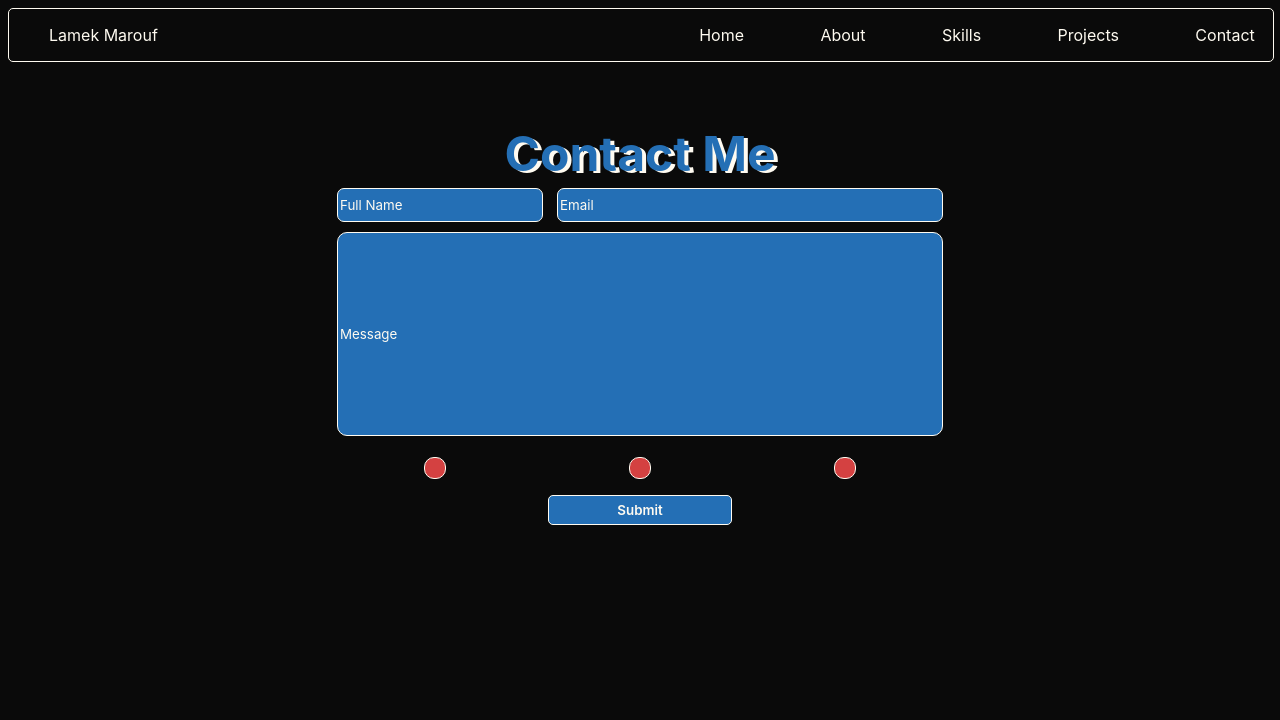
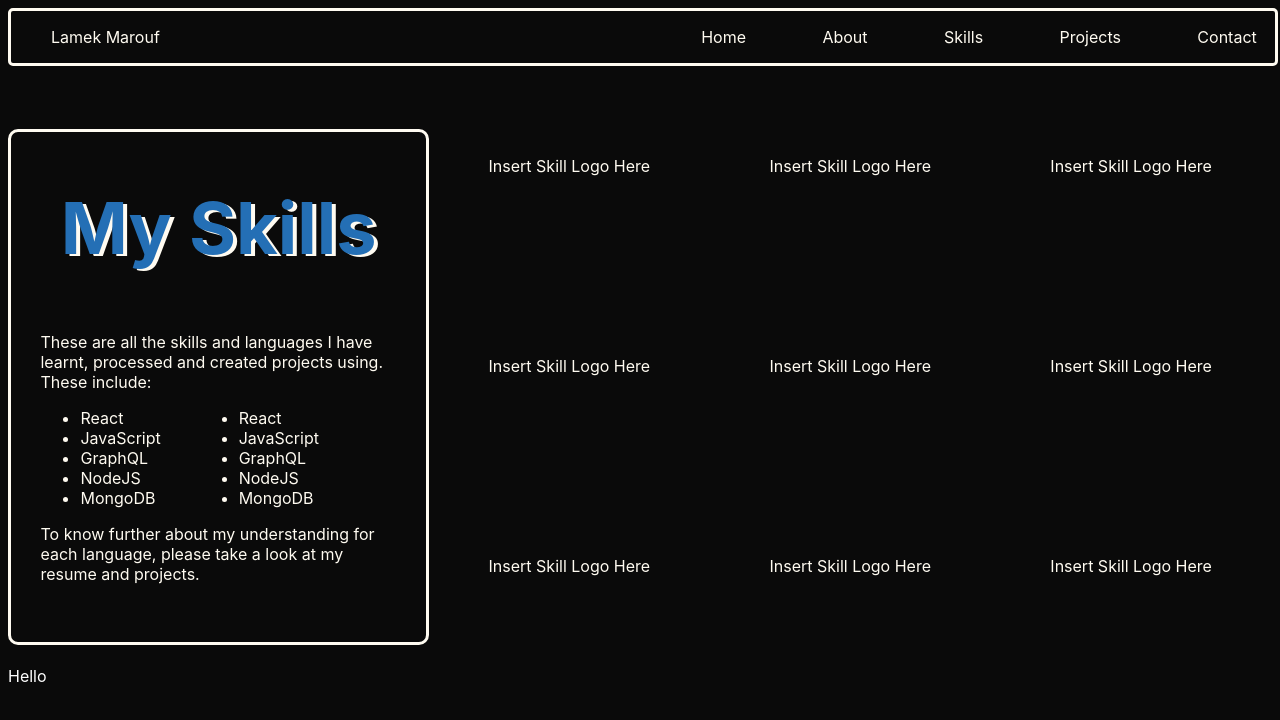
Before and after one commit to LamekMarouf/react-portfolio, a React (Create React App) app in the folder lameks-react-portfolio/: page /about in a window 1280 px wide. Shown: the top 720 px of the page. Built offline with nearby package versions, Linux system fonts and the light colour scheme.

Commit message:
minor adjustments

```diff
--- a/lameks-react-portfolio/src/App.js
+++ b/lameks-react-portfolio/src/App.js
@@ -6,6 +6,7 @@ import About from "./components/About";
 import Skills from "./components/Skills";
 import Projects from "./components/Projects";
 import Contact from "./components/Contact";
+import Footer from "./components/Footer";
 
 function App() {
   return (
@@ -13,9 +14,10 @@ function App() {
     <Navbar />
     {/* <Homepage /> */}
     {/* <About /> */}
-    {/* <Skills /> */}
+    <Skills />
     {/* {<Projects />} */}
-    <Contact />
+    {/* <Contact /> */}
+    {<Footer />}
     </>
   )
 }
--- /dev/null
+++ b/lameks-react-portfolio/src/components/Footer.js
@@ -0,0 +1,13 @@
+import React from "react";
+
+function Footer() {
+    return (
+        <>
+            <section className="footer-container">
+                Hello
+            </section>
+        </>
+    )
+}
+
+export default Footer;
--- a/lameks-react-portfolio/src/style.css
+++ b/lameks-react-portfolio/src/style.css
@@ -31,7 +31,7 @@ body{
     background-color: var(--mainBackground);
     top: 0;
     z-index: 10;
-    border: var(--mainText) solid 1px;
+    border: var(--mainText) solid 3px;
     border-radius: 5px;
 }
 
@@ -168,8 +168,8 @@ body{
 .skills-half {
     display: grid;
     grid-template-rows: 1fr 3fr;
-    border: solid 1px var(--mainText);
-    border-radius: 5px;
+    border: solid 3px var(--mainText);
+    border-radius: 10px;
     padding: 10% 7%;
     margin-top: 10%;
 
@@ -363,3 +363,8 @@ body{
 ::placeholder {
     color: var(--mainText);
 }
+
+/* Footer Section*/
+.footer-container {
+    color: white;
+}
```
